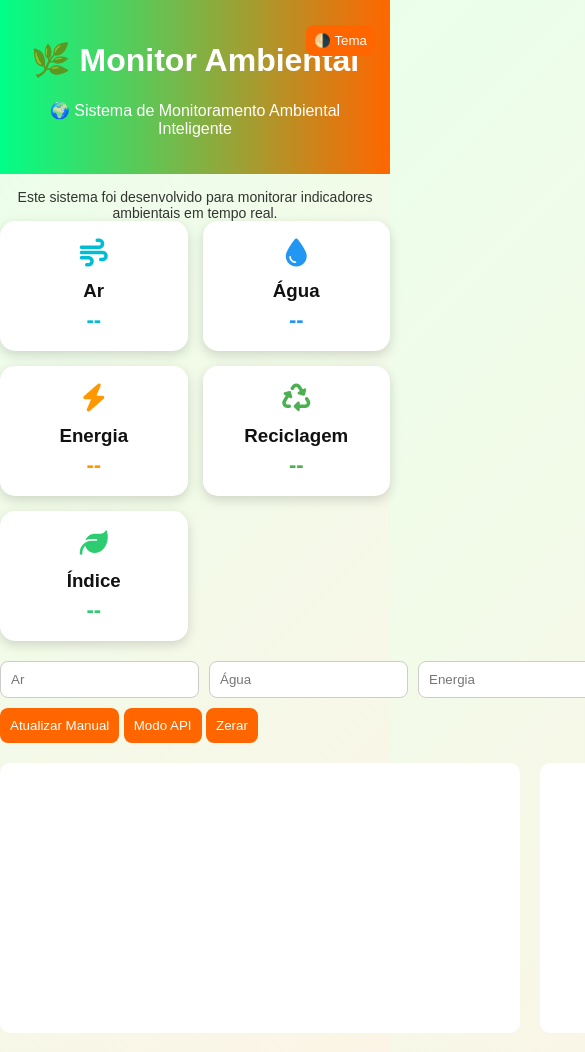
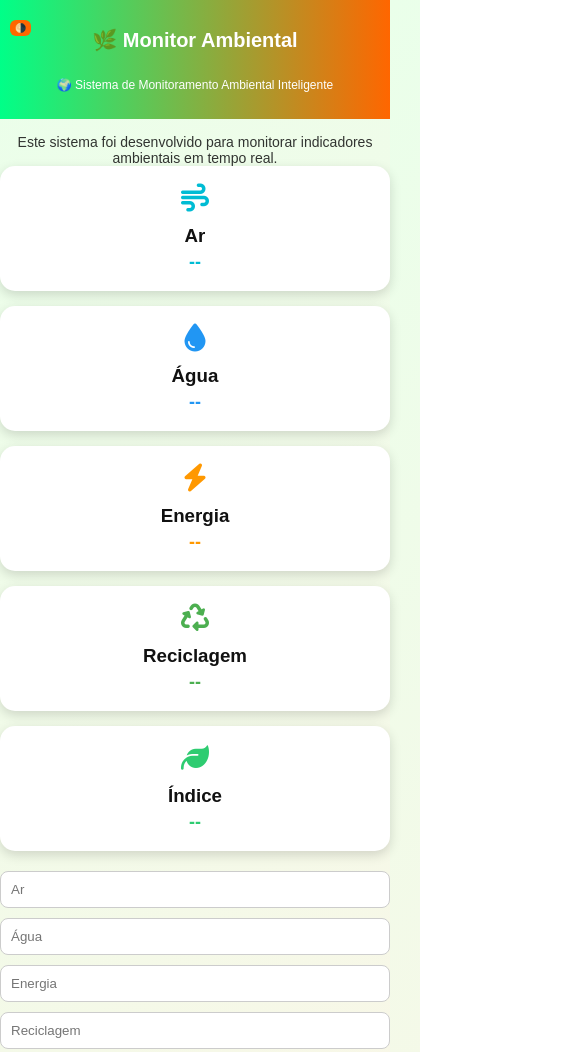
Before and after one commit to cassiadeiro9/monitor-ambiental, a plain HTML site: page index.html in a window 390 px wide. Shown: the top 1052 px of the page, 585 px wide, since content can reach past the window. Drawn offline with nearby package versions, Linux system fonts and the light colour scheme; no server answers.

Commit message:
atualização do projeto

```diff
--- a/index.html
+++ b/index.html
@@ -34,21 +34,26 @@ body {
 }
 
 header {
-  text-align:center;
+  display:flex;
+  flex-direction:column;
+  align-items:center;
+  justify-content:center;
   padding:20px;
   background:var(--header);
   color:white;
   position:relative;
+  text-align:center;
 }
 
 button.theme{
   position:absolute;
-  right:15px;
-  top:15px;
-  padding:8px;
+  left:10px;
+  top:10px;
+  padding:4px 6px;
   border:none;
   cursor:pointer;
-  border-radius:8px;
+  border-radius:6px;
+  font-size:10px;
 }
 
 /* ================= CARDS ================= */
@@ -58,7 +63,6 @@ button.theme{
   gap:15px;
 }
 
-/* 🔥 MELHORIA VISUAL */
 .card {
   background:var(--card);
   padding:18px;
@@ -72,57 +76,26 @@ button.theme{
   transform:translateY(-5px);
 }
 
-/* ================= ÍCONES COLORIDOS ================= */
 .card i{
   font-size:28px;
   margin-bottom:8px;
 }
 
-/* cores ícones */
 .fa-wind{ color:#00bcd4; }
 .fa-tint{ color:#2196f3; }
 .fa-bolt{ color:#ff9800; }
 .fa-recycle{ color:#4caf50; }
 .fa-leaf{ color:#2ecc71; }
 
-/* ================= NÚMEROS COLORIDOS ================= */
-#ar{
-  color:#00bcd4;
-  font-weight:bold;
-}
+#ar{ color:#00bcd4; font-weight:bold; }
+#agua{ color:#2196f3; font-weight:bold; }
+#energia{ color:#ff9800; font-weight:bold; }
+#reciclagem{ color:#4caf50; font-weight:bold; }
+#indice{ color:#2ecc71; font-weight:bold; }
 
-#agua{
-  color:#2196f3;
-  font-weight:bold;
-}
+.card h3{ margin:5px 0; }
+.card h2{ margin:5px 0 0; font-size:22px; }
 
-#energia{
-  color:#ff9800;
-  font-weight:bold;
-}
-
-#reciclagem{
-  color:#4caf50;
-  font-weight:bold;
-}
-
-#indice{
-  color:#2ecc71;
-  font-weight:bold;
-}
-
-/* título */
-.card h3{
-  margin:5px 0;
-}
-
-/* valor */
-.card h2{
-  margin:5px 0 0;
-  font-size:22px;
-}
-
-/* ================= FORM ================= */
 .formulario {
   margin-top:20px;
   display:grid;
@@ -136,7 +109,6 @@ input {
   border:1px solid #ccc;
 }
 
-/* ================= BOTÕES ================= */
 button {
   margin-top:10px;
   padding:10px;
@@ -147,12 +119,17 @@ button {
   border-radius:8px;
 }
 
-/* ================= GRÁFICOS ================= */
 .graficos {
   display:grid;
   grid-template-columns: 1fr 1fr;
   gap:20px;
   margin-top:20px;
+}
+
+/* 🔥 CENTRALIZAR GRÁFICO DE PIZZA */
+#graficoPizza{
+  display:block;
+  margin:0 auto;
 }
 
 canvas {
@@ -162,7 +139,6 @@ canvas {
   height:250px !important;
 }
 
-/* ================= REDES ================= */
 .redes {
   text-align:center;
   margin-top:25px;
@@ -180,14 +156,12 @@ canvas {
   color:#ff6600;
 }
 
-/* ================= VISITAS ================= */
 .visitas {
   text-align:center;
   margin-top:10px;
   font-weight:bold;
 }
 
-/* ================= FOOTER ================= */
 footer{
   text-align:center;
   margin-top:25px;
@@ -211,15 +185,72 @@ footer span{
   opacity:0.85;
 }
 
+/* ================= RESPONSIVIDADE ================= */
+
+@media (max-width: 900px){
+  .graficos {
+    grid-template-columns: 1fr;
+  }
+
+  .formulario {
+    grid-template-columns: 1fr 1fr;
+  }
+}
+
+@media (max-width: 600px){
+  header h1{
+    font-size:20px;
+  }
+
+  header p{
+    font-size:12px;
+  }
+
+  button.theme{
+    font-size:9px;
+    padding:3px 5px;
+  }
+
+  .cards {
+    grid-template-columns: 1fr 1fr;
+  }
+
+  .formulario {
+    grid-template-columns: 1fr;
+  }
+
+  .redes i {
+    font-size:26px;
+  }
+
+  canvas {
+    height:200px !important;
+  }
+}
+
+@media (max-width: 400px){
+  .cards {
+    grid-template-columns: 1fr;
+  }
+
+  header {
+    padding:15px;
+  }
+
+  .card h2 {
+    font-size:18px;
+  }
+}
+
 </style>
 </head>
 
 <body>
 
 <header>
-<h1> 🌿 Monitor Ambiental </h1>
+<button class="theme" onclick="tema()">🌗</button>
+<h1>🌿 Monitor Ambiental</h1>
 <p>🌍 Sistema de Monitoramento Ambiental Inteligente</p>
-<button class="theme" onclick="tema()">🌗 Tema</button>
 </header>
 
 <div class="container">
```
